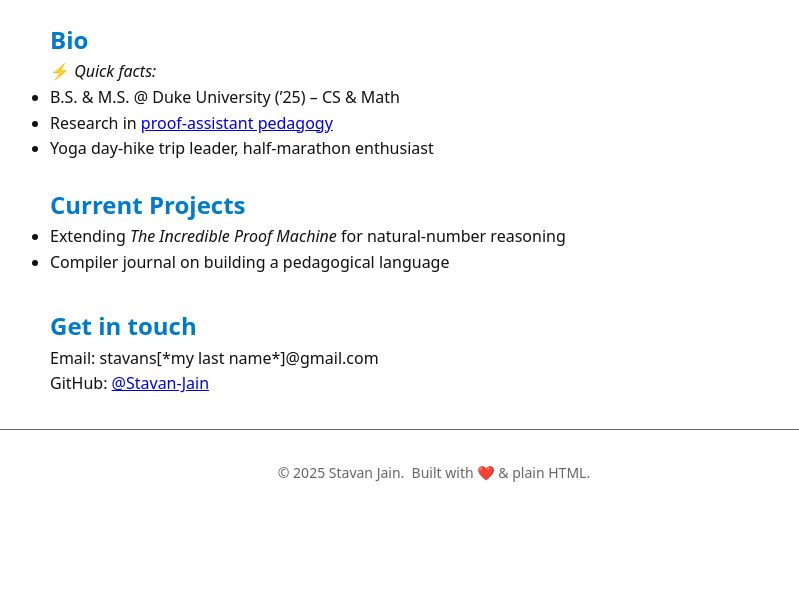
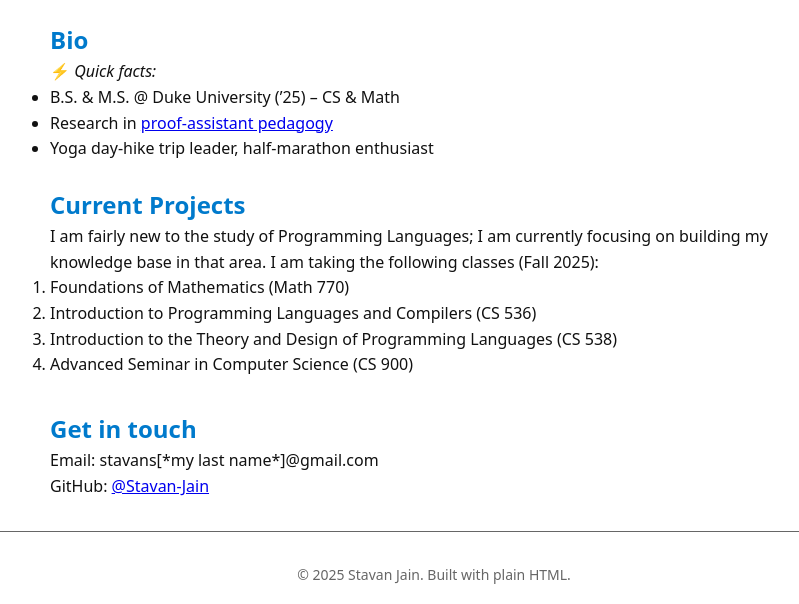
Before and after one commit to Stavan-Jain/PersonalWebsite, a plain HTML site: page index.html in a window 1280 px wide. Shown: the part 196-800 px from the top of the page, without its empty margins (206-1005 px from the left). Drawn offline with Linux system fonts and the light colour scheme.

Commit message:
feat: listed current projects

```diff
--- a/index.html
+++ b/index.html
@@ -29,16 +29,19 @@
     </ul>
 
     <h2>Current Projects</h2>
-    <ul>
-      <li>Extending <em>The Incredible Proof Machine</em> for natural‑number reasoning</li>
-      <li>Compiler journal on building a pedagogical language</li>
-    </ul>
+    <p> I am fairly new to the study of Programming Languages; I am currently focusing on building my knowledge base in that area. I am taking the following classes (Fall 2025): </p>
+    <ol>
+      <li> Foundations of Mathematics (Math 770)
+      <li> Introduction to Programming Languages and Compilers (CS 536)</li>
+      <li> Introduction to the Theory and Design of Programming Languages (CS 538) </li>
+      <li> Advanced Seminar in Computer Science (CS 900) </li>
+    </ol>
 
     <h2 class="mt-lg">Get in touch</h2>
     <p>Email: <a>stavans[*my last name*]@gmail.com</a><br>GitHub: <a href="https://github.com/Stavan-Jain">@Stavan-Jain</a></p>
   </main>
   <footer>
-    © <span id="year"></span> Stavan Jain.  Built with ❤️ &amp; plain HTML.
+    © <span id="year"></span> Stavan Jain. Built with plain HTML.
   </footer>
   <script src="js/site.js"></script>
 </body>
```
